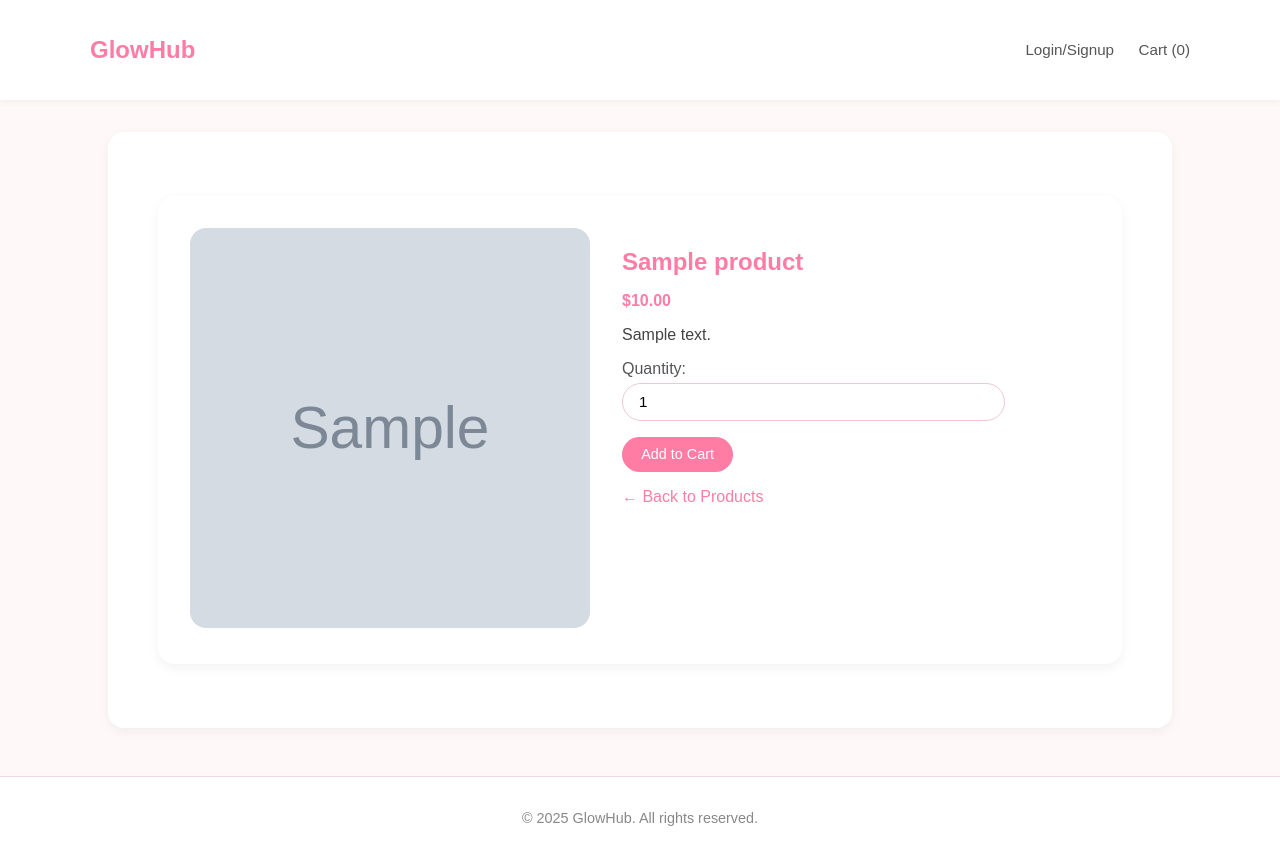
After one commit to Tasnim0-0Abdelhamid/GlowHub, a Django app: page /product/1/ in a window 1280 px wide. The commit adds this page. Run offline with Django 5.2, Linux system fonts and the light colour scheme; tables that the repository leaves empty hold one stand-in row (values such as "Sample post"); grey boxes marked "Sample" are stand-in pictures.

Commit message:
Add product detail template and styling all templates

```diff
--- a/GlowHub/settings.py
+++ b/GlowHub/settings.py
@@ -134,3 +134,6 @@ MEDIA_ROOT = os.path.join(BASE_DIR, 'media')
 DEFAULT_AUTO_FIELD = 'django.db.models.BigAutoField'
 
 AUTH_USER_MODEL = 'main_app.CustomUser'
+
+LOGIN_URL = 'login'
+LOGIN_REDIRECT_URL = 'home'
--- a/main_app/static/style.css
+++ b/main_app/static/style.css
@@ -1,107 +1,299 @@
-/*base.html*/
 body {
-    font-family: Arial, sans-serif;
-    background-color: #f2f2f2;
-    color: #333;
+    font-family: 'Poppins', sans-serif;
+    background-color: #fff8f9;
+    color: #444;
     margin: 0;
     padding: 0;
+}
+
+a {
+    color: #ff7da5;
+    text-decoration: none;
+    transition: 0.3s ease;
+}
+a:hover {
+    color: #ff97b7;
+    text-decoration: underline;
+}
+
+ul {
+    list-style: none;
+    padding-left: 0;
+    margin: 0;
 }
 
 
 nav {
     background-color: #fff;
-    box-shadow: 0 2px 5px rgba(0,0,0,0.1);
+    box-shadow: 0 2px 6px rgba(0,0,0,0.05);
+    position: sticky;
+    top: 0;
+    z-index: 10;
 }
 
 .nav-container {
-    max-width: 1000px;
+    max-width: 1100px;
     margin: 0 auto;
-    padding: 1rem;
+    padding: 1rem 2rem;
     display: flex;
+    align-items: center;
     justify-content: space-between;
-    align-items: center;
 }
 
 .nav-container h1 a {
-    text-decoration: none;
-    color: #333;
-    font-weight: bold;
+    font-weight: 600;
     font-size: 1.5rem;
+    color: #ff7da5;
 }
 
 .nav-links a {
-    text-decoration: none;
-    color: #333;
-    margin-left: 1.5rem;
-    font-weight: 500;
-    transition: color 0.3s;
+    margin-left: 20px;
+    font-size: 0.95rem;
+    color: #555;
 }
-
 .nav-links a:hover {
-    color: #007bff;
-}
-
-.content {
-    max-width: 1000px;
-    margin: 2rem auto;
-    padding: 0 1rem;
-}
-
-footer {
-    background-color: #333;
-    color: #fff;
-    text-align: center;
-    padding: 1.5rem 0;
-    margin-top: 2rem;
-}
-
-footer p {
-    margin: 0;
-    font-size: 0.9rem;
+    color: #ff7da5;
 }
 
 
-/*home.html*/
+.messages {
+    text-align: center;
+    background: #ffeef3;
+    color: #c04b7a;
+    margin: 1rem auto;
+    padding: 0.5rem;
+    border-radius: 8px;
+    width: fit-content;
+}
+
+
+main.content {
+    max-width: 1000px;
+    margin: 2rem auto;
+    background: #fff;
+    border-radius: 16px;
+    box-shadow: 0 4px 12px rgba(0,0,0,0.05);
+    padding: 2rem;
+}
+
+
+button, .btn, form button {
+    background-color: #ff7da5;
+    color: white;
+    border: none;
+    padding: 0.6rem 1.2rem;
+    border-radius: 25px;
+    cursor: pointer;
+    transition: 0.3s ease;
+    font-size: 0.9rem;
+}
+button:hover, .btn:hover, form button:hover {
+    background-color: #ff97b7;
+}
+
+
+input[type="text"],
+input[type="password"],
+input[type="email"],
+input[type="number"],
+input[type="file"],
+select,
+textarea {
+    width: 100%;
+    padding: 0.6rem 1rem;
+    margin-bottom: 1rem;
+    border: 1px solid #f0c8d3;
+    border-radius: 25px;
+    font-size: 0.95rem;
+    outline: none;
+    transition: 0.3s ease;
+}
+
+textarea {
+    resize: vertical;
+}
+
+input:focus,
+textarea:focus,
+select:focus {
+    border-color: #ff7da5;
+    box-shadow: 0 0 5px rgba(255,125,165,0.3);
+}
+
+form label {
+    display: block;
+    margin-bottom: 0.3rem;
+    font-weight: 500;
+    color: #555;
+}
+
+
+h2, h3 {
+    color: #ff7da5;
+    font-weight: 600;
+    margin-bottom: 1rem;
+}
+
+
 .products-container {
-    display: flex;
-    flex-wrap: wrap;
-    gap: 20px;
+    display: grid;
+    grid-template-columns: repeat(auto-fit, minmax(220px, 1fr));
+    gap: 1.5rem;
 }
 
 .product-card {
-    border: 1px solid #ddd;
-    padding: 15px;
-    width: 200px;
-    border-radius: 10px;
+    background: #fff;
+    border-radius: 16px;
+    box-shadow: 0 4px 12px rgba(0,0,0,0.05);
+    padding: 1rem;
     text-align: center;
-    background-color: #fff;
+    transition: transform 0.2s, box-shadow 0.3s;
     position: relative;
-    transition: transform 0.2s;
 }
 
 .product-card:hover {
     transform: translateY(-5px);
+    box-shadow: 0 8px 18px rgba(0,0,0,0.08);
 }
 
 .product-image {
-    max-width: 100%;
-    height: auto;
-    border-radius: 5px;
+    width: 100%;
+    height: 180px;
+    object-fit: cover;
+    border-radius: 12px;
+    margin-bottom: 0.8rem;
 }
 
 .price {
-    font-weight: bold;
-    margin: 5px 0;
+    color: #ff7da5;
+    font-weight: 600;
+    margin-bottom: 0.5rem;
 }
 
 .product-details {
     display: none;
+    font-size: 0.9rem;
     text-align: left;
-    margin-top: 10px;
-    font-size: 0.9rem;
+    margin-top: 0.7rem;
+    color: #666;
+}
+.product-card:hover .product-details {
+    display: block;
+}
+
+
+.product-detail-container {
+    display: flex;
+    gap: 2rem;
+    flex-wrap: wrap;
+    max-width: 900px;
+    margin: 2rem auto;
+    background: #fff;
+    padding: 2rem;
+    border-radius: 16px;
+    box-shadow: 0 4px 12px rgba(0,0,0,0.05);
+}
+
+.product-detail-image img {
+    width: 100%;
+    max-width: 400px;
+    height: 400px;
+    object-fit: cover;
+    border-radius: 16px;
+}
+
+
+.login-container,
+.signup-container,
+.checkout-form,
+.profile-container,
+.order-success-container,
+.orders-container {
+    max-width: 600px;
+    margin: 2rem auto;
+    padding: 2rem;
+    background: #fff;
+    border-radius: 16px;
+    box-shadow: 0 4px 12px rgba(0,0,0,0.05);
+    text-align: center;
+}
+
+
+.login-container p a,
+.signup-container p a,
+.profile-container a {
+    color: #ff7da5;
+    font-weight: 500;
+}
+.login-container p a:hover,
+.signup-container p a:hover,
+.profile-container a:hover {
+    color: #ff97b7;
+    text-decoration: underline;
+}
+
+table {
+    width: 100%;
+    border-collapse: collapse;
+    background: #fff;
+    border-radius: 12px;
+    box-shadow: 0 4px 12px rgba(0,0,0,0.05);
+    overflow: hidden;
+    margin-bottom: 1.5rem;
+}
+
+th, td {
+    padding: 12px 15px;
+    text-align: center;
+    border-bottom: 1px solid #f0d9df;
+    font-size: 0.95rem;
     color: #555;
 }
 
-.product-card:hover .product-details {
-    display: block;
+th {
+    background-color: #fff0f4;
+    color: #ff7da5;
 }
+
+tr:hover {
+    background-color: #fff8f9;
+}
+
+footer {
+    background-color: #fff;
+    text-align: center;
+    padding: 1.2rem 0;
+    color: #888;
+    font-size: 0.9rem;
+    border-top: 1px solid #f0d9df;
+    margin-top: 3rem;
+}
+
+@media (max-width: 768px) {
+    .nav-container {
+        flex-direction: column;
+        align-items: flex-start;
+    }
+
+    .nav-links {
+        margin-top: 10px;
+    }
+
+    main.content {
+        margin: 1rem;
+        padding: 1.5rem;
+    }
+
+    table {
+        font-size: 0.85rem;
+    }
+
+    .product-detail-container {
+        flex-direction: column;
+        align-items: center;
+    }
+
+    .product-detail-image img {
+        height: 300px;
+    }
+}
--- a/main_app/templates/login.html
+++ b/main_app/templates/login.html
@@ -3,7 +3,7 @@
 {% block title %}Login - GlowHub{% endblock %}
 
 {% block content %}
-<div class="login-container">
+<div>
     <h2>Login</h2>
 
     {% if messages %}
@@ -14,7 +14,7 @@
         </ul>
     {% endif %}
 
-    <form method="post" class="login-form">
+    <form method="post">
         {% csrf_token %}
         {{ form.as_p }}
         <button type="submit">Login</button>
--- a/main_app/templates/order_success.html
+++ b/main_app/templates/order_success.html
@@ -1,6 +1,6 @@
 {% extends 'base.html' %}
 {% block content %}
-<h2>Order Successful 🎉</h2>
+<h2>Order Successful</h2>
 <p>Thank you for your order!</p>
 
 <p><strong>Order ID:</strong> {{ order.id }}</p>
--- /dev/null
+++ b/main_app/templates/product_detail.html
@@ -0,0 +1,25 @@
+{% extends 'base.html' %}
+
+{% block content %}
+<div class="product-detail-container">
+    <div class="product-detail-image">
+        {% if product.image %}
+            <img src="{{ product.image.url }}" alt="{{ product.name }}">
+        {% endif %}
+    </div>
+    <div>
+        <h2>{{ product.name }}</h2>
+        <p class="price">${{ product.price }}</p>
+        <p>{{ product.description }}</p>
+
+        <form method="POST" action="{% url 'add_to_cart' product.id %}">
+            {% csrf_token %}
+            <label>Quantity:</label>
+            <input type="number" name="quantity" value="1" min="1">
+            <button type="submit">Add to Cart</button>
+        </form>
+
+        <p><a href="{% url 'home' %}">&larr; Back to Products</a></p>
+    </div>
+</div>
+{% endblock %}
--- a/main_app/templates/profile.html
+++ b/main_app/templates/profile.html
@@ -15,7 +15,7 @@
     <button type="submit" name="show_edit_form">Edit Profile</button>
 </form>
 {% endif %}
-
+<br>
 {% if not show_delete_confirm %}
 <form method="POST" style="display:inline;">
     {% csrf_token %}
--- a/main_app/urls.py
+++ b/main_app/urls.py
@@ -3,6 +3,7 @@ from . import views
 
 urlpatterns = [
     path('', views.home, name='home'),
+    path('product/<int:product_id>/', views.product_detail, name='product_detail'),
     path('login/', views.login_view, name='login'),
     path('signup/', views.signup_view, name='signup'),
     path('profile/', views.profile_view, name='profile'),
--- a/main_app/views.py
+++ b/main_app/views.py
@@ -12,7 +12,22 @@ def login_view(request):
     if request.method == 'POST':
         form = EmailLoginForm(request, data=request.POST)
         if form.is_valid():
-            login(request, form.get_user())
+            user = form.get_user()
+            login(request, user)
+
+            session_cart = request.session.get('cart', {})
+            if session_cart:
+                cart, _ = Cart.objects.get_or_create(user=user)
+                for product_id, quantity in session_cart.items():
+                    product = Product.objects.get(id=product_id)
+                    item, created = CartItem.objects.get_or_create(cart=cart, product=product)
+                    if not created:
+                        item.quantity += quantity
+                    else:
+                        item.quantity = quantity
+                    item.save()
+                request.session['cart'] = {}
+
             return redirect('home')
     else:
         form = EmailLoginForm()
@@ -25,12 +40,31 @@ def signup_view(request):
         if form.is_valid():
             user = form.save()
             login(request, user)
+
+            session_cart = request.session.get('cart', {})
+            if session_cart:
+                cart, _ = Cart.objects.get_or_create(user=user)
+                for product_id, quantity in session_cart.items():
+                    product = Product.objects.get(id=product_id)
+                    item, created = CartItem.objects.get_or_create(cart=cart, product=product)
+                    if not created:
+                        item.quantity += quantity
+                    else:
+                        item.quantity = quantity
+                    item.save()
+                request.session['cart'] = {}
+
             messages.success(request, 'Account created successfully.')
             return redirect('profile')
     else:
         form = CustomUserCreationForm()
+    return render(request, 'signup.html', {'form': form})
 
-    return render(request, 'signup.html', {'form': form})
+
+def logout_view(request):
+    logout(request)
+    return redirect('home')
+
 
 # -----------------------------------------------
 
@@ -87,9 +121,9 @@ def home(request):
         'query': query or '',
     })
 
-def logout_view(request):
-    logout(request)
-    return redirect('home')
+def product_detail(request, product_id):
+    product = get_object_or_404(Product, id=product_id)
+    return render(request, 'product_detail.html', {'product': product})
 
 #-------------------------------------------
 
```
Also changed, not shown: main_app/templates/home.html (+6 -4 lines).
